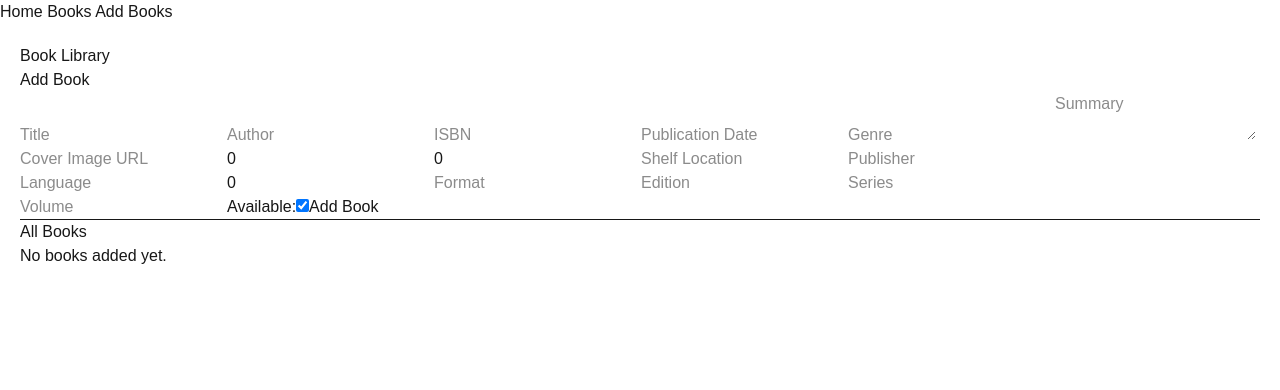
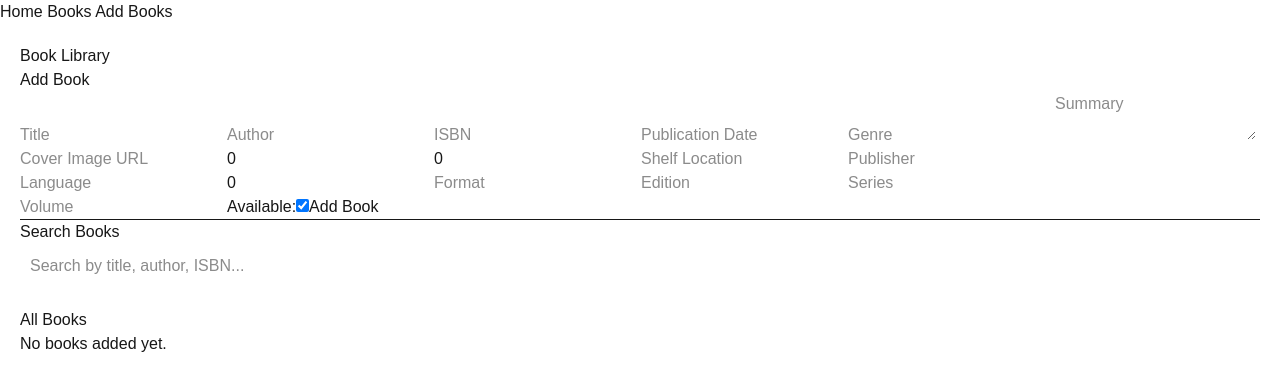
Before and after one commit to KrishnaprabhaCM/BeginnerProjects, a Next.js app in the folder book-library/: page /books in a window 1280 px wide. Shown: the top 390 px of the page. Built offline with nearby package versions, Linux system fonts and the light colour scheme.

Commit message:
Added search functionality

```diff
--- a/book-library/app/books/page.tsx
+++ b/book-library/app/books/page.tsx
@@ -30,6 +30,7 @@ export default function BooksPage() {
   const [books, setBooks] = useState<Book[]>([]);
   const [loaded, setLoaded] = useState(false);
   const [editingBook, setEditingBook] = useState<Book | null>(null);
+  const [searchTerm, setSearchTerm] = useState("");
 
 
   useEffect(() => {
@@ -76,6 +77,20 @@ export default function BooksPage() {
     setEditingBook(null);
   }
 
+  const filteredBooks = books.filter((book) => {
+
+  const search = searchTerm.toLowerCase();
+
+  return (
+    book.title.toLowerCase().includes(search) ||
+    book.author.toLowerCase().includes(search) ||
+    book.genre.toLowerCase().includes(search) ||
+    book.publisher.toLowerCase().includes(search) ||
+    book.isbn.toLowerCase().includes(search)
+  );
+
+});
+
   return (
     <div style={{ padding: "20px" }}>
       <h1>Book Library</h1>
@@ -84,12 +99,26 @@ export default function BooksPage() {
 
       <hr />
 
+      <h2>Search Books</h2>
+
+    <input
+      type="text"
+      placeholder="Search by title, author, ISBN..."
+      value={searchTerm}
+      onChange={(e) => setSearchTerm(e.target.value)}
+      style={{
+        width: "100%",
+        padding: "10px",
+        marginBottom: "20px",
+      }}
+    />
+
       <h2>All Books</h2>
 
-      {books.length === 0 ? (
+      {filteredBooks.length === 0 ? (
         <p>No books added yet.</p>
       ) : (
-        books.map((book) => (
+        filteredBooks.map((book) => (
           <div
             key={book.id}
             style={{
```
